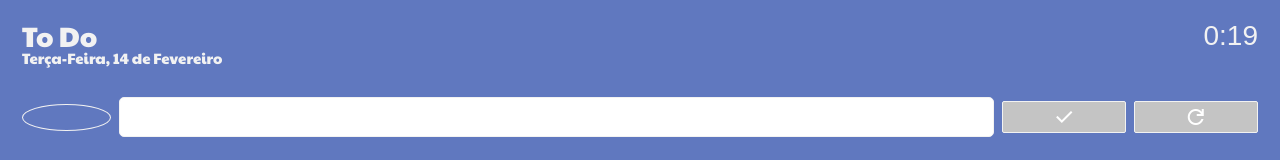
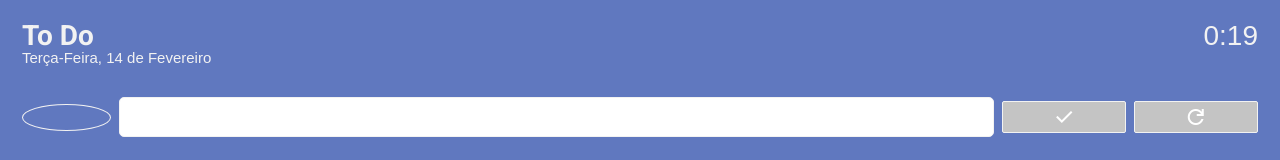
Before and after one commit to LipePLima/ToDo, an Angular app: page / in a window 1280 px wide. Shown: the top 160 px of the page. Built offline with nearby package versions, Linux system fonts and the light colour scheme; no server answers; a web font is replaced by a local one.

Commit message:
style: Troca de fonte do título e data

```diff
--- a/src/app/components/body/body.component.css
+++ b/src/app/components/body/body.component.css
@@ -3,8 +3,9 @@ main {
 }
 
 .date {
-  font-family: var(--font-title);
+  font-family: var(--font-date);
   font-size: 15px;
+  font-weight: 500;
   color: var(--white1);
 }
 
--- a/src/app/components/header/header.component.css
+++ b/src/app/components/header/header.component.css
@@ -7,8 +7,9 @@
 }
 
 .title {
-  font-family: var(--font-title);
+  font-family: var(--font-body);
   font-size: 28px;
+  font-weight: bold;
 }
 
 .hour {
--- a/src/styles.css
+++ b/src/styles.css
@@ -50,9 +50,8 @@ body {
 
 :root {
   /* FONTES */
-  --font-title: 'Paytone One', sans-serif;
+  --font-body: 'Roboto', sans-serif;
   --font-date: 'Allerta Stencil', sans-serif;
-  --font-body: 'Roboto', sans-serif;
 
   /* BORDAS */
   --border-black: 1px solid #000;
```
